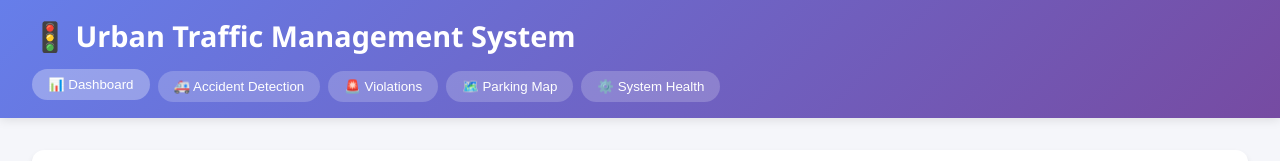
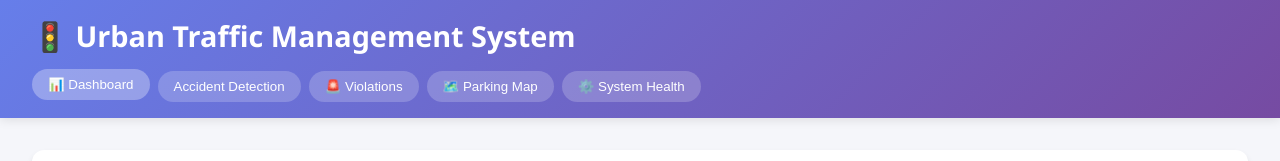
Before and after one commit to devindaJJ/fyp_research, a React (Create React App) app in the folder frontend/traffic-dashboard/: page / in a window 1280 px wide. Shown: the top 161 px of the page. Built offline with nearby package versions, Linux system fonts and the light colour scheme; no server answers.

Commit message:
set the button

```diff
--- a/frontend/traffic-dashboard/src/App.js
+++ b/frontend/traffic-dashboard/src/App.js
@@ -65,7 +65,7 @@ function App() {
             className={activeTab === 'accidents' ? 'active' : ''}
             onClick={() => setActiveTab('accidents')}
           >
-            🚑 Accident Detection
+             Accident Detection
           </button>
           <button
             className={activeTab === 'violations' ? 'active' : ''}
```
